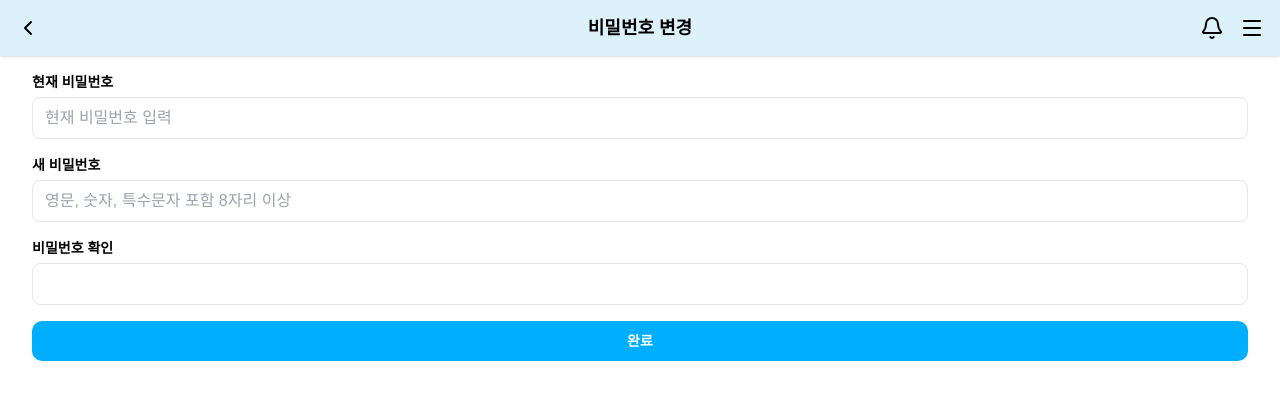
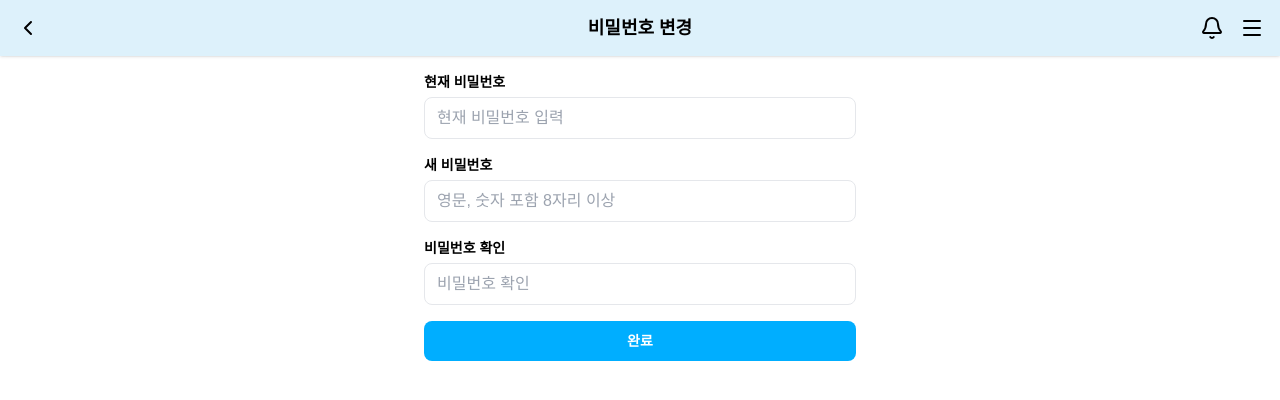
Before and after one commit to seonghoon1201/KB_FE, a Vue app: page /mypage/changepw in a window 1280 px wide. Shown: the top 400 px of the page. Built offline with nearby package versions, Linux system fonts and the light colour scheme; a web font is replaced by a local one.

Commit message:
refactor_login_api

```diff
--- a/src/api/authApi.js
+++ b/src/api/authApi.js
@@ -25,7 +25,11 @@ export default {
     },
     // 비밀번호 재설정
     refreshPassword({ user_id, new_password }) {
-        return api.put('/auth/password', { user_id, new_password })
+        return api.put('/auth/resetpassword', { user_id, new_password })
+    },
+    // 비밀번호 변경
+    changepassword({ new_password, old_password }) {
+        return api.put('/auth/changepassword', { old_password, new_password })
     },
     // 액세스 토큰 만료 시 리프레시 토큰 보내기
     refreshToken(refresh_token) {
--- a/src/pages/mypage/ChangePassword.vue
+++ b/src/pages/mypage/ChangePassword.vue
@@ -2,78 +2,109 @@
     <div class="flex flex-col items-center min-h-screen bg-white text-center px-6">
         <BackHeader title="비밀번호 변경" />
 
-        <form @submit.prevent="savePassword" class="m-4 p-2 mt-16 w-full">
+        <form @submit.prevent="savePassword" class="m-4 p-2 mt-16 w-full max-w-md">
+            <!-- 현재 비밀번호 -->
             <div class="mb-4 text-left w-full">
                 <label class="block font-semibold mb-1 text-[14px]">현재 비밀번호</label>
                 <input
-                    type="text"
-                    v-model='currentPassword'
+                    type="password"
+                    v-model="currentPassword"
                     class="w-full border rounded-[8px] px-3 py-2"
                     placeholder="현재 비밀번호 입력"
+                    :disabled="saving"
                 />
             </div>
 
+            <!-- 새 비밀번호 -->
             <div class="mb-4 text-left w-full">
                 <label class="block font-semibold mb-1 text-[14px]">새 비밀번호</label>
                 <input
                     type="password"
                     v-model="newPassword"
                     class="w-full border rounded-[8px] px-3 py-2"
-                    placeholder="영문, 숫자, 특수문자 포함 8자리 이상"
+                    placeholder="영문, 숫자 포함 8자리 이상"
+                    :disabled="saving"
                 />
+                <p v-if="newPassword && !isNewPasswordValid" class="text-red-500 text-sm mt-1">
+                    비밀번호는 영문과 숫자를 모두 포함하여 8자리 이상이어야 합니다.
+                </p>
             </div>
 
+            <!-- 비밀번호 확인 -->
             <div class="mb-4 text-left w-full">
                 <label class="block font-semibold mb-1 text-[14px]">비밀번호 확인</label>
                 <input
                     type="password"
                     v-model="confirmPassword"
                     class="w-full border rounded-[8px] px-3 py-2"
+                    placeholder="비밀번호 확인"
+                    :disabled="saving"
                 />
+                <p v-if="confirmPassword && !isMatch" class="text-red-500 text-sm mt-1">
+                    비밀번호가 일치하지 않습니다.
+                </p>
             </div>
 
-            <PrimaryButton>완료</PrimaryButton>
+            <!-- 완료 버튼 -->
+            <PrimaryButton
+                type="submit"
+                class="w-full py-2.5 rounded-[8px]"
+                :disabled="saving || !canSubmit"
+            >
+                {{ saving ? '변경 중…' : '완료' }}
+            </PrimaryButton>
         </form>
     </div>
 </template>
+
 <script setup>
+import { ref, computed } from 'vue'
+import { useRouter } from 'vue-router'
 import BackHeader from '@/components/common/BackHeader.vue'
-import { useRouter } from 'vue-router'
 import PrimaryButton from '@/components/common/PrimaryButton.vue'
-import { ref } from 'vue'
+import authApi from '@/api/authApi'
 
 const router = useRouter()
 
+// form state
 const currentPassword = ref('')
 const newPassword = ref('')
 const confirmPassword = ref('')
+const saving = ref(false)
 
+// 영문+숫자 포함 8자리 이상
+const pwRegex = /^(?=.*[A-Za-z])(?=.*\d)[A-Za-z\d]{8,}$/
+const isNewPasswordValid = computed(() => pwRegex.test(newPassword.value))
+const isMatch = computed(() => newPassword.value === confirmPassword.value)
 
+// 제출 버튼 활성화 여부
+const canSubmit = computed(
+    () =>
+        currentPassword.value &&
+        newPassword.value &&
+        confirmPassword.value &&
+        isNewPasswordValid.value &&
+        isMatch.value,
+)
 
-const savePassword = () => {
-  if (!currentPassword.value || !newPassword.value || !confirmPassword.value) {
-    alert('모든 항목을 입력해주세요.')
-    return
-  }
-
-  // 비밀번호 유효성 체크: 8자리 이상, 영문+숫자+특수문자 포함
-  const pwRegex = /^(?=.*[A-Za-z])(?=.*\d)(?=.*[@$!%*#?&])[A-Za-z\d@$!%*#?&]{8,}$/
-  if (!pwRegex.test(newPassword.value)) {
-    alert('비밀번호는 영문, 숫자, 특수문자를 포함한 8자리 이상이어야 합니다.')
-    return
-  }
-
-  if (newPassword.value !== confirmPassword.value) {
-    alert('새 비밀번호와 확인 비밀번호가 일치하지 않습니다.')
-    return
-  }
-
-  // TODO: 실제 비밀번호 변경 API 호출
-  alert('비밀번호가 성공적으로 변경되었습니다!')
-  navigateTo('/mypage')
-}
-
-const navigateTo = (path) => {
-    router.push(path)
+async function savePassword() {
+    if (!canSubmit.value) {
+        alert('입력 항목을 다시 확인해주세요.')
+        return
+    }
+    saving.value = true
+    try {
+        await authApi.changepassword({
+            old_password: currentPassword.value,
+            new_password: newPassword.value,
+        })
+        alert('비밀번호가 성공적으로 변경되었습니다.')
+        router.push('/mypage')
+    } catch (err) {
+        console.error('비밀번호 변경 에러:', err)
+        alert(err.response?.data || '비밀번호 변경에 실패했습니다.')
+    } finally {
+        saving.value = false
+    }
 }
 </script>
--- a/src/stores/user.js
+++ b/src/stores/user.js
@@ -9,9 +9,9 @@ export const useUserStore = defineStore('user', {
         name: '',
         email: '',
         phone: '',
-        address: '', // ← 추가
+        address: '',
         birthDate: '',
-        roles: [], // ← 추가
+        roles: [],
         accessToken: '',
         refreshToken: '',
         isLoggedIn: false,
@@ -70,7 +70,7 @@ export const useUserStore = defineStore('user', {
         },
 
         async signout() {
-            // 스토어 클리어
+            // 스토어 클리어78
             this.$reset()
             localStorage.removeItem('accessToken')
             localStorage.removeItem('refreshToken')
```
